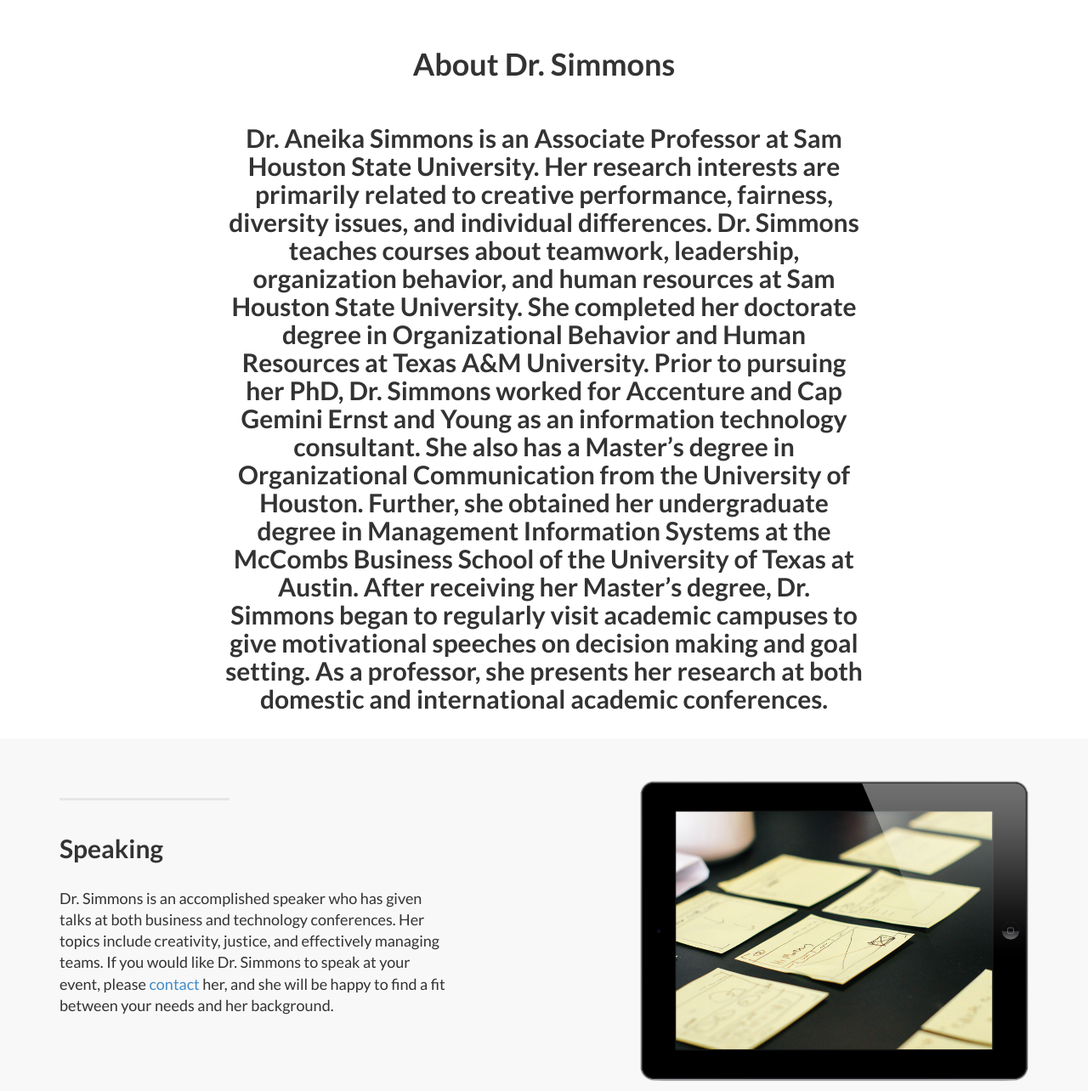
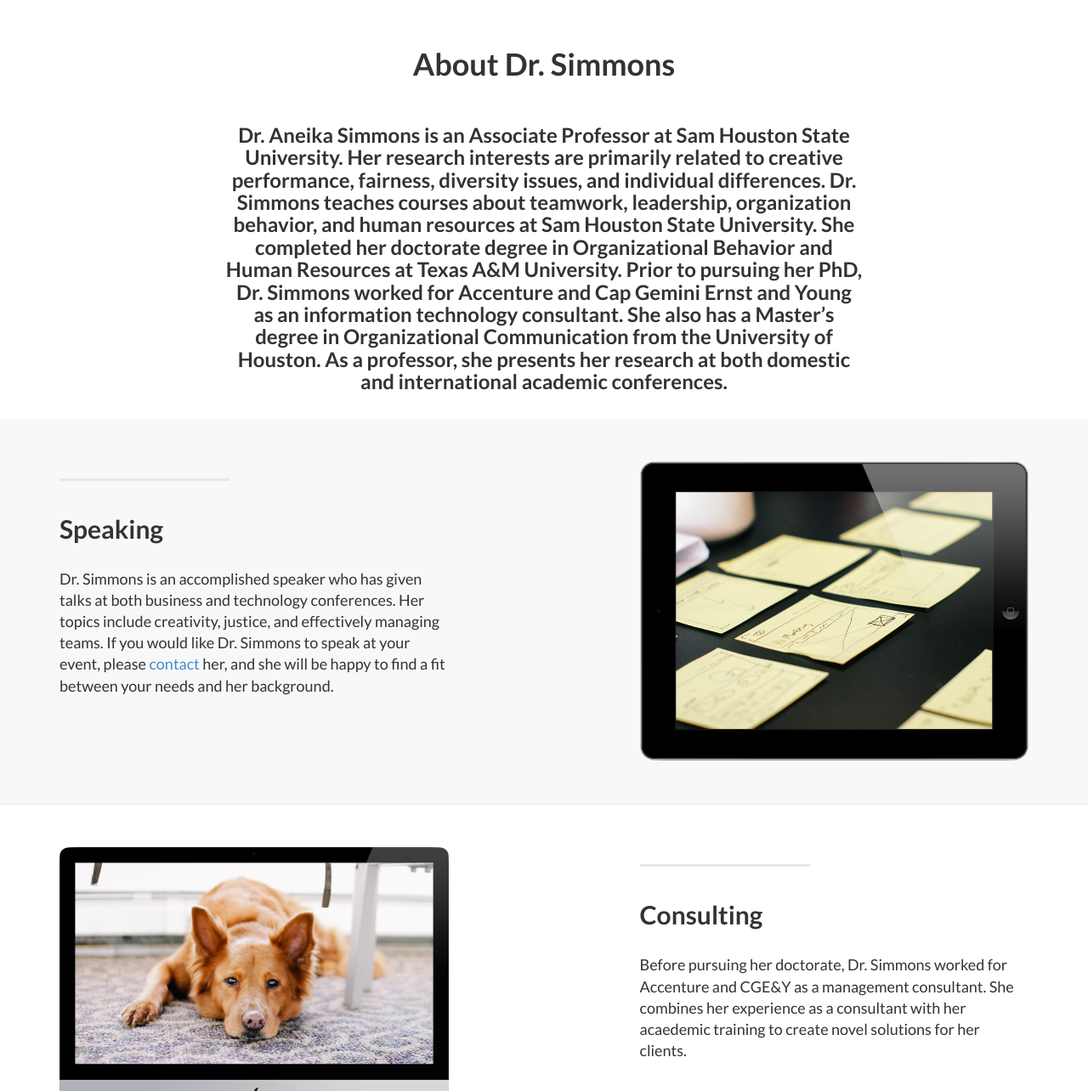
Before and after one commit to aneikasimmons/aneikasimmons.github.io, a Jekyll site: the page built from index.html, in a window 1280 px wide and 1400 px high, scrolled down 665 px, cut to the strip 116-1400 px from the top of the window. Shown: the whole strip at 85% size. Built offline with Jekyll 4.4.1, drawn with Linux system fonts in a browser that asks for light colours.

Commit message:
Update about.html

```diff
--- a/_includes/about.html
+++ b/_includes/about.html
@@ -5,7 +5,7 @@
               <br/><br/>
               <h1>About Dr. Simmons</h1>
               <br/>
-                <h2>Dr. Aneika Simmons is an Associate Professor at Sam Houston State University. Her research interests are primarily related to creative performance, fairness, diversity issues, and individual differences.  Dr. Simmons teaches courses about teamwork, leadership, organization behavior, and human resources at Sam Houston State University.  She completed her doctorate degree in Organizational Behavior and Human Resources at Texas A&M University.  Prior to pursuing her PhD, Dr. Simmons worked for Accenture and Cap Gemini Ernst and Young as an information technology consultant.  She also has a Master’s degree in Organizational Communication from the University of Houston. Further, she obtained her undergraduate degree in Management Information Systems at the McCombs Business School of the University of Texas at Austin. After receiving her Master’s degree, Dr. Simmons began to regularly visit academic campuses to give motivational speeches on decision making and goal setting. As a professor, she presents her research at both domestic and international academic conferences.</h2>
+                <h3>Dr. Aneika Simmons is an Associate Professor at Sam Houston State University. Her research interests are primarily related to creative performance, fairness, diversity issues, and individual differences.  Dr. Simmons teaches courses about teamwork, leadership, organization behavior, and human resources at Sam Houston State University.  She completed her doctorate degree in Organizational Behavior and Human Resources at Texas A&M University.  Prior to pursuing her PhD, Dr. Simmons worked for Accenture and Cap Gemini Ernst and Young as an information technology consultant.  She also has a Master’s degree in Organizational Communication from the University of Houston. As a professor, she presents her research at both domestic and international academic conferences.</h3>
                 <br/>
               </div>
         </div>
```
